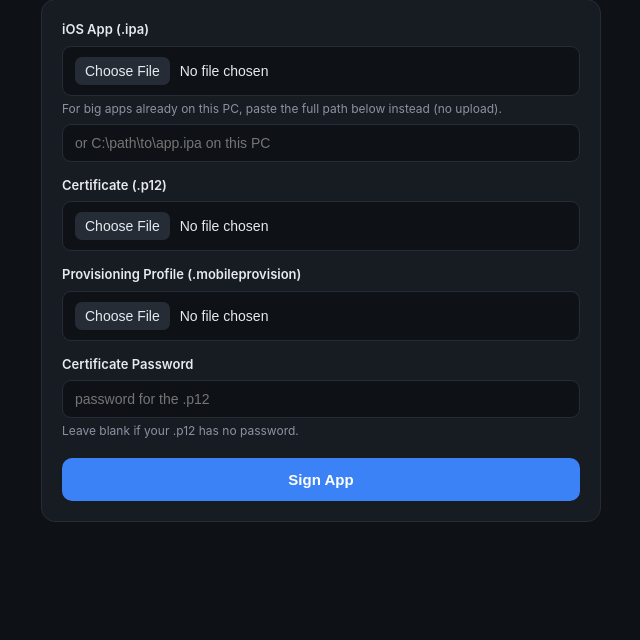
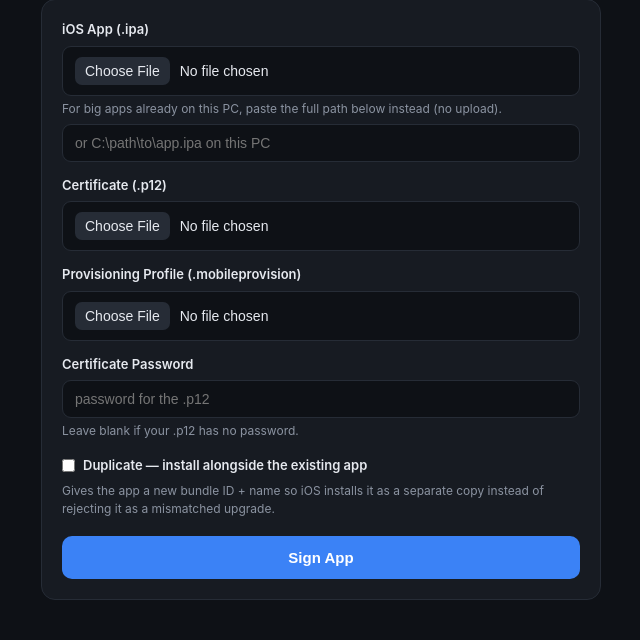
Before and after one commit to 0xAstaaa/IpaSigner, a Flask app: page / in a window 1280 px wide. Shown: the part 191-831 px from the top of the page, without its empty margins (319-959 px from the left). Before the commit the page ends 713 px from the top, so only its background shows below. Run offline with Flask 3, Linux system fonts and the light colour scheme; some libraries are stand-ins or nearby versions.

Commit message:
Add duplicate option: install alongside an existing app

```diff
--- a/app.py
+++ b/app.py
@@ -164,8 +164,15 @@ def start_tunnel(port):
 
 
 # ---------------------------------------------------------------- signing
-def run_zsign(ipa_path, p12_path, prov_path, password, out_path):
-    """Call zsign. Returns (success: bool, log: str)."""
+def run_zsign(ipa_path, p12_path, prov_path, password, out_path,
+              bundle_id=None, app_name=None):
+    """Call zsign. Returns (success: bool, log: str).
+
+    bundle_id / app_name, when given, rewrite the app's CFBundleIdentifier and
+    display name. Changing the bundle id makes iOS install this as a SEPARATE
+    app alongside any existing one (the 'duplicate' feature), instead of
+    rejecting it with MismatchedApplicationIdentifierEntitlement.
+    """
     if not (os.path.exists(ZSIGN) or shutil.which("zsign")):
         return False, (
             "zsign not found. Download zsign.exe and put it in the 'bin' "
@@ -179,8 +186,12 @@ def run_zsign(ipa_path, p12_path, prov_path, password, out_path):
         "-m", prov_path,         # .mobileprovision
         "-o", out_path,          # output ipa
         "-z", "1",               # fast compression (9 = tiny but very slow)
-        ipa_path,                # input ipa
     ]
+    if bundle_id:
+        cmd += ["-b", bundle_id]     # rewrite CFBundleIdentifier (duplicate)
+    if app_name:
+        cmd += ["-n", app_name]      # rewrite display name
+    cmd.append(ipa_path)             # input ipa (must be last)
     try:
         proc = subprocess.run(
             cmd, capture_output=True, text=True, timeout=1800
@@ -287,6 +298,10 @@ def sign():
     # Optional: a path to an IPA already on THIS PC (skips the upload entirely,
     # ideal for large apps). The cert/profile are tiny so still come as uploads.
     local_ipa = (request.form.get("ipa_path") or "").strip().strip('"')
+    # Duplicate: install alongside an existing copy by giving it a new bundle id.
+    make_dup   = request.form.get("duplicate", "0") == "1"
+    custom_bid = (request.form.get("bundle_id") or "").strip()
+    custom_name = (request.form.get("app_name") or "").strip()
 
     if not (p12 and prov):
         return jsonify(ok=False, error="Please provide the .p12 and .mobileprovision files."), 400
@@ -318,11 +333,29 @@ def sign():
 
     meta = read_ipa_metadata(ipa_path)
 
+    # Work out the bundle id / name to sign with.
+    dup_bid = None
+    dup_name = None
+    if custom_bid:
+        dup_bid = custom_bid                       # user gave an explicit id
+    elif make_dup:
+        # auto-generate a unique id so it installs alongside the original
+        base = meta.get("bundle_id") or "com.example.app"
+        dup_bid = f"{base}.dup{job[:4]}"
+    if custom_name:
+        dup_name = custom_name
+    elif make_dup:
+        orig = meta.get("name") or "App"
+        dup_name = f"{orig} 2"
+    if dup_bid:
+        log.info("[%s] duplicate mode: bundle_id=%s name=%s", job, dup_bid, dup_name)
+
     out_name = f"{job}.ipa"
     out_path = os.path.join(SIGNED_DIR, out_name)
     log.info("[%s] zsign running...", job)
     t1 = time.time()
-    ok, zlog = run_zsign(ipa_path, p12_path, prov_path, pwd, out_path)
+    ok, zlog = run_zsign(ipa_path, p12_path, prov_path, pwd, out_path,
+                         bundle_id=dup_bid, app_name=dup_name)
     log.info("[%s] zsign finished: ok=%s in %.1fs", job, ok, time.time() - t1)
 
     # cleanup sensitive inputs
--- a/templates/index.html
+++ b/templates/index.html
@@ -95,6 +95,17 @@
       <input type="password" name="password" placeholder="password for the .p12">
       <div class="hint">Leave blank if your .p12 has no password.</div>
 
+      <label style="display:flex;align-items:center;gap:8px;margin-top:16px;cursor:pointer">
+        <input type="checkbox" id="dup" name="duplicate" value="1" style="width:auto;margin:0">
+        <span>Duplicate — install alongside the existing app</span>
+      </label>
+      <div class="hint">Gives the app a new bundle ID + name so iOS installs it as a
+        separate copy instead of rejecting it as a mismatched upgrade.</div>
+      <div id="dupFields" style="display:none;margin-top:8px">
+        <input type="text" name="app_name" placeholder="New display name (optional, e.g. 'Instagram 2')">
+        <input type="text" name="bundle_id" placeholder="New bundle ID (optional, auto if blank)" style="margin-top:6px">
+      </div>
+
       {% if usb_ok %}
       <label style="display:flex;align-items:center;gap:8px;margin-top:16px;cursor:pointer">
         <input type="checkbox" id="wantOta" style="width:auto;margin:0">
@@ -137,6 +148,11 @@ function setStatus(kind, html){
   statusEl.className = 'status show ' + kind;
   statusEl.innerHTML = html;
 }
+
+// show the custom id/name fields when 'Duplicate' is ticked
+document.getElementById('dup').addEventListener('change', (e)=>{
+  document.getElementById('dupFields').style.display = e.target.checked ? 'block' : 'none';
+});
 
 f.addEventListener('submit', async (e)=>{
   e.preventDefault();
```
